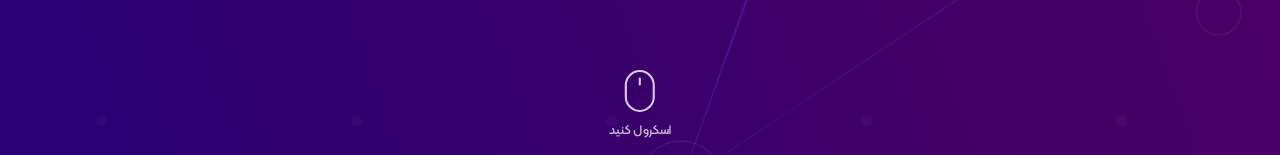
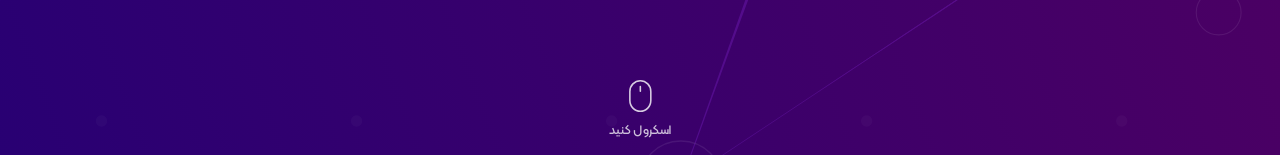
Before and after one commit to mahjs/Rayka-Electro, a React (Vite) app: page / in a window 1280 px wide. Shown: the part 645-800 px from the top of the page. Built offline with nearby package versions, Linux system fonts and the light colour scheme.

Commit message:
fix: handle the width and height of the image with className

```diff
--- a/src/index.css
+++ b/src/index.css
@@ -144,13 +144,6 @@ body {
   align-items: center;
 }
 
-.swiper-slide img {
-  display: block;
-  width: 100%;
-  height: 100%;
-  object-fit: cover;
-}
-
 /* Animations */
 .slideUpScroll {
   animation: slideUp 2.2s 1.8s both;
--- a/src/pages/home/ElectroApp.tsx
+++ b/src/pages/home/ElectroApp.tsx
@@ -74,7 +74,7 @@ const ElectroApp = () => {
         </div>
       </div>
       <div className="slideUpScroll absolute flex  mt-7 bottom-1 left-0 right-0  flex-col justify-center items-center gap-2 mb-3">
-        <img src={Caret} style={{ width: '45px', height: '45px' }} />
+        <img alt="caret" src={Caret} className="lg:w-[45px] md:w-[30px] w-[25px] " />
         <p className="text-white text-[.8rem] opacity-75">اسکرول کنید</p>
       </div>
     </div>
--- a/src/pages/home/ElectroDNS.tsx
+++ b/src/pages/home/ElectroDNS.tsx
@@ -95,7 +95,7 @@ const ElectroDNS = () => {
         )}
       </div>{' '}
       <div className="slideUpScroll flex absolute  mt-7 bottom-1 left-0 right-0  flex-col justify-center items-center gap-2 mb-4">
-        <img alt="caret" src={Caret} style={{ width: '45px', height: '45px' }} />
+        <img alt="caret" src={Caret} className="lg:w-[45px] md:w-[30px] w-[25px] " />
         <p className="text-white text-[.8rem] opacity-75">اسکرول کنید</p>
       </div>
     </section>
--- a/src/pages/home/FreeElectro.tsx
+++ b/src/pages/home/FreeElectro.tsx
@@ -27,7 +27,7 @@ const FreeElectro = () => {
       </div>
 
       <div className="slideUpScroll flex absolute  bottom-1 left-0 right-0  flex-col justify-center items-center gap-2 mb-3">
-        <img src={Mouse} style={{ width: '60px' }} />
+        <img alt="mouse" src={Mouse} className="lg:w-[45px] md:w-[30px] w-[25px] " />
         <p className="text-white text-[.8rem] opacity-75">اسکرول کنید</p>
       </div>
     </div>
```
